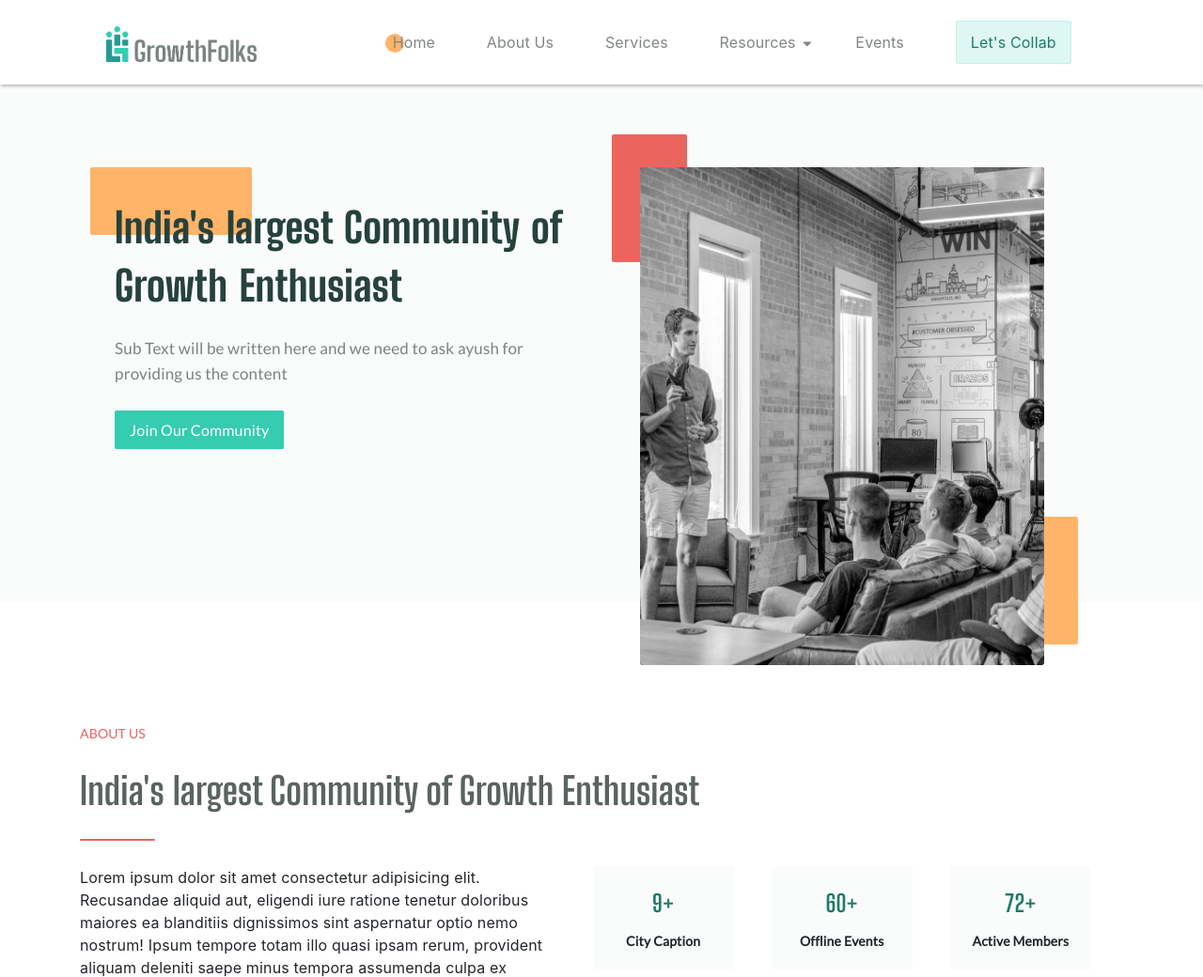
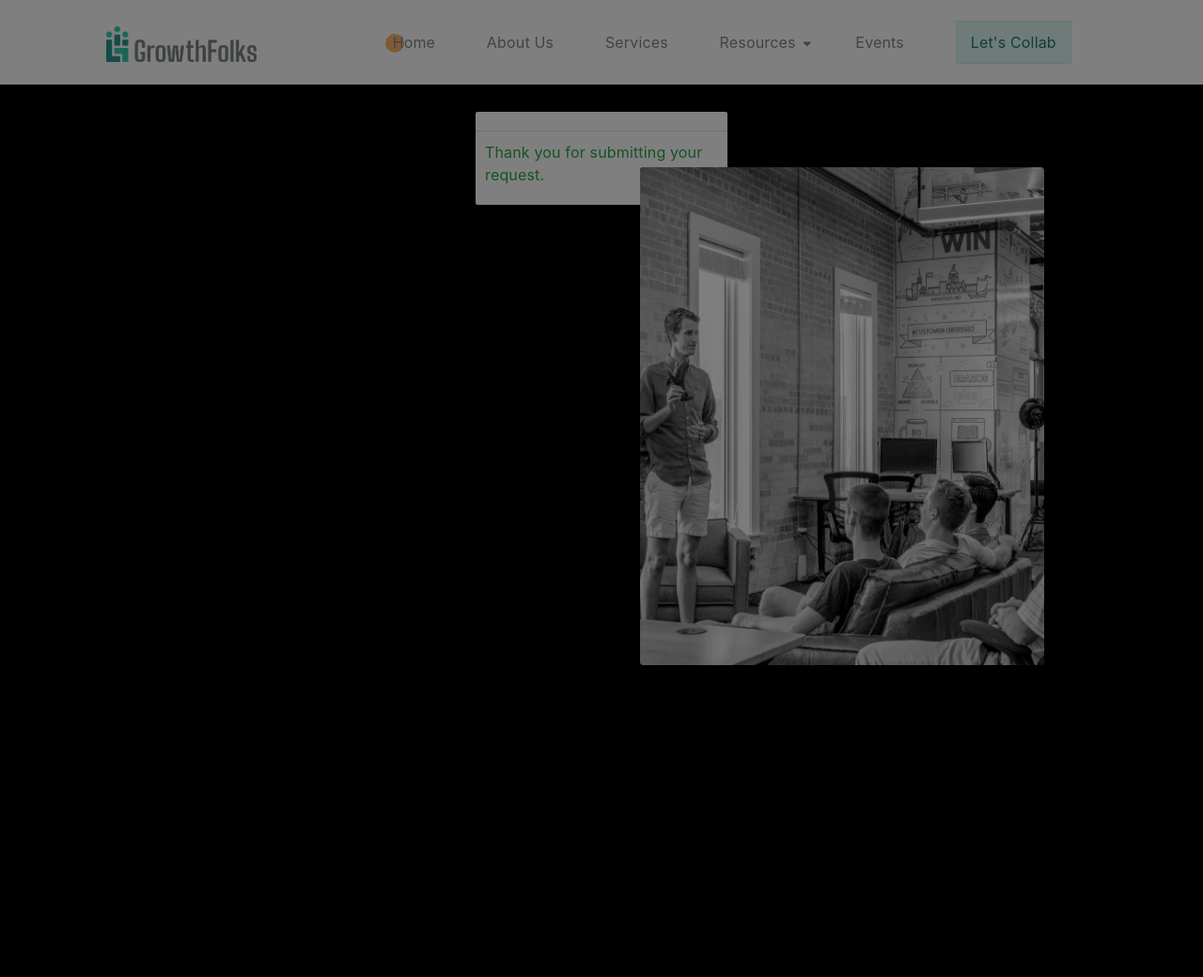
Before and after one commit to Git-Eniacoder/growthflok2, a PHP site: page /index.php?id=1 in a window 1280 px wide. Shown: the top 1040 px of the page at 94% size. After the commit the page ends 708 px from the top, so only its background shows below. Run offline with PHP 8.4, Linux system fonts and the light colour scheme; data that the repository does not hold is empty.

Commit message:
alert box replacing with model box

```diff
--- a/about.php
+++ b/about.php
@@ -600,10 +600,10 @@
 const left = document.getElementById('slideleft');
 const right = document.getElementById('slideright');
 left.onclick = function () {
-  document.getElementById('scroll').scrollLeft += 20;
+  document.getElementById('scroll').scrollLeft -= 20;
 };
 right.onclick = function () {
-  document.getElementById('scroll').scrollLeft -= 20;
+  document.getElementById('scroll').scrollLeft += 20;
 };
 </script>
 <!-- <div class="mentor_main">
--- a/common/footer.php
+++ b/common/footer.php
@@ -68,6 +68,21 @@
             </div>
         </div>
     </footer>
+    <div class="modal fade" id="model1" role="dialog">
+         <div class="modal-dialog modal-sm">
+            <div class="modal-content">
+               <div class="modal-header">
+                  <button type="button" class="close" data-dismiss="modal">&times;</button>
+                  <h4 class="modal-title"></h4>
+               </div>
+               <div class="modal-body">
+               <p class="text-success">Thank you for submitting your request. We appreciate your efforts. We will get in touch with you in next 24-28 hrs</p>
+               </div>
+
+            </div>
+         </div>
+      </div>
+
     <script src="https://code.jquery.com/jquery-3.3.1.slim.min.js" integrity="sha384-q8i/X+965DzO0rT7abK41JStQIAqVgRVzpbzo5smXKp4YfRvH+8abtTE1Pi6jizo" crossorigin="anonymous"></script>
     <script src="https://stackpath.bootstrapcdn.com/bootstrap/4.3.1/js/bootstrap.min.js" integrity="sha384-JjSmVgyd0p3pXB1rRibZUAYoIIy6OrQ6VrjIEaFf/nJGzIxFDsf4x0xIM+B07jRM" crossorigin="anonymous"></script>
 
--- a/contact.csv
+++ b/contact.csv
@@ -11,3 +11,6 @@ asd,a@gmail.com,sd,demo_subject,asd,2020-06-16,06:45:40pm
 test,test@test.com,123,demo_subject,asdad,2020-06-16,06:49:59pm
 test,test@test.com,123,demo_subject,asdad,2020-06-16,06:50:15pm
 test,test@test.com,123,demo_subject,asdad,2020-06-16,06:50:41pm
+parag,paragikjain786@gmail.com,286381629,demo_subject,asd,2020-06-18,12:16:26am
+test,test@gmail.com,123456789,demo_subject,asdf,2020-06-18,12:32:05am
+test,techgfk@gmail.com,123123123,demo_subject,asdad,2020-06-18,12:43:21am
--- a/contact_to_excel.php
+++ b/contact_to_excel.php
@@ -6,7 +6,6 @@ fwrite($fp, $data);
 fwrite($fp, "\n");
 fclose($fp);
     echo  "<SCRIPT LANGUAGE='JavaScript'>
-    alert('Thank you for submitting your request. We appreciate your efforts. We will get in touch with you in next 24-28 hrs');
     window.location.href='contact.php?msg_sig=1';
     </SCRIPT>";
 ?>
--- a/index.php
+++ b/index.php
@@ -13,6 +13,22 @@
 
 <!DOCTYPE html>
 <html lang="en">
+
+
+<div class="modal fade" id="model2" role="dialog">
+<div class="modal-dialog modal-sm">
+<div class="modal-content">
+    <div class="modal-header">
+        <button type="button" class="close" data-dismiss="modal">&times;</button>
+        <h4 class="modal-title"></h4>
+    </div>
+    <div class="modal-body">
+    <p class="text-success">Thank you for submitting your request. </p>
+    </div>
+
+</div>
+</div>
+</div>
 
 <head>
     <meta charset="UTF-8">
@@ -739,7 +755,7 @@ img.hover-shadow {
 </html>
    <script>
    $('.carousel').carousel({
-  interval: 2000
+  interval: 5000
 })</script>
 	   <script>
 			$("#gotoNext").click(() => $("#carouselExampleIndicators").carousel("next"));
@@ -825,3 +841,13 @@ function showSlides(n) {
   captionText.innerHTML = dots[slideIndex-1].alt;
 }
 </script>
+
+<?php
+if(!isset($_GET['id'])){
+   $message=" ";
+}
+else{
+   echo "<script>$('#model2').modal('show');</script>";
+   echo '<script src="https://code.jquery.com/jquery-3.3.1.slim.min.js" integrity="sha384-q8i/X+965DzO0rT7abK41JStQIAqVgRVzpbzo5smXKp4YfRvH+8abtTE1Pi6jizo" crossorigin="anonymous"></script>';
+}
+?>
--- a/newsletter.csv
+++ b/newsletter.csv
@@ -3,3 +3,6 @@ paragikjain786ss@gmail.com,6/16/2020,06:54:54pm
 help@gmail.com,2020-06-16,06:57:07pm
 paragikjain786@gmail.com,2020-06-16,06:57:53pm
 Gggg@gmail.com,2020-06-17,03:48:51pm
+test@gmail.com,2020-06-18,12:37:54am
+parafikjain786@gmail.com,2020-06-18,12:41:42am
+a@gmail.com,2020-06-18,12:42:47am
--- a/newsletter_to_excel.php
+++ b/newsletter_to_excel.php
@@ -6,7 +6,6 @@ fwrite($fp, $data);
 fwrite($fp, "\n");
 fclose($fp);
 	echo  "<SCRIPT LANGUAGE='JavaScript'>
-    window.alert('Thank you for subscription');
-    window.location.href='index.php';
+    window.location.href='index.php?id=1';
     </SCRIPT>";
 ?>
```
Also changed, not shown: contact.php (+11 -9 lines).
